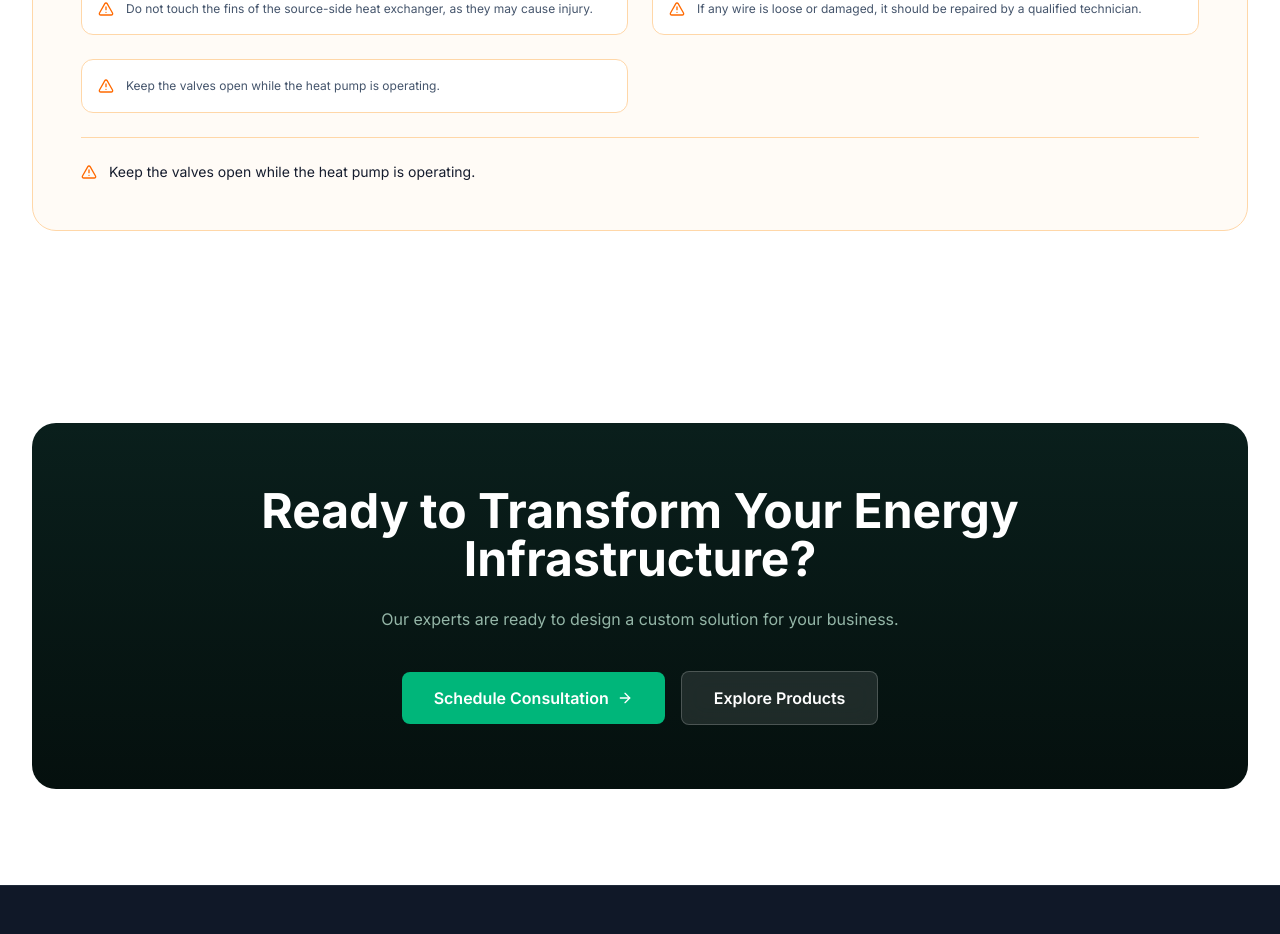
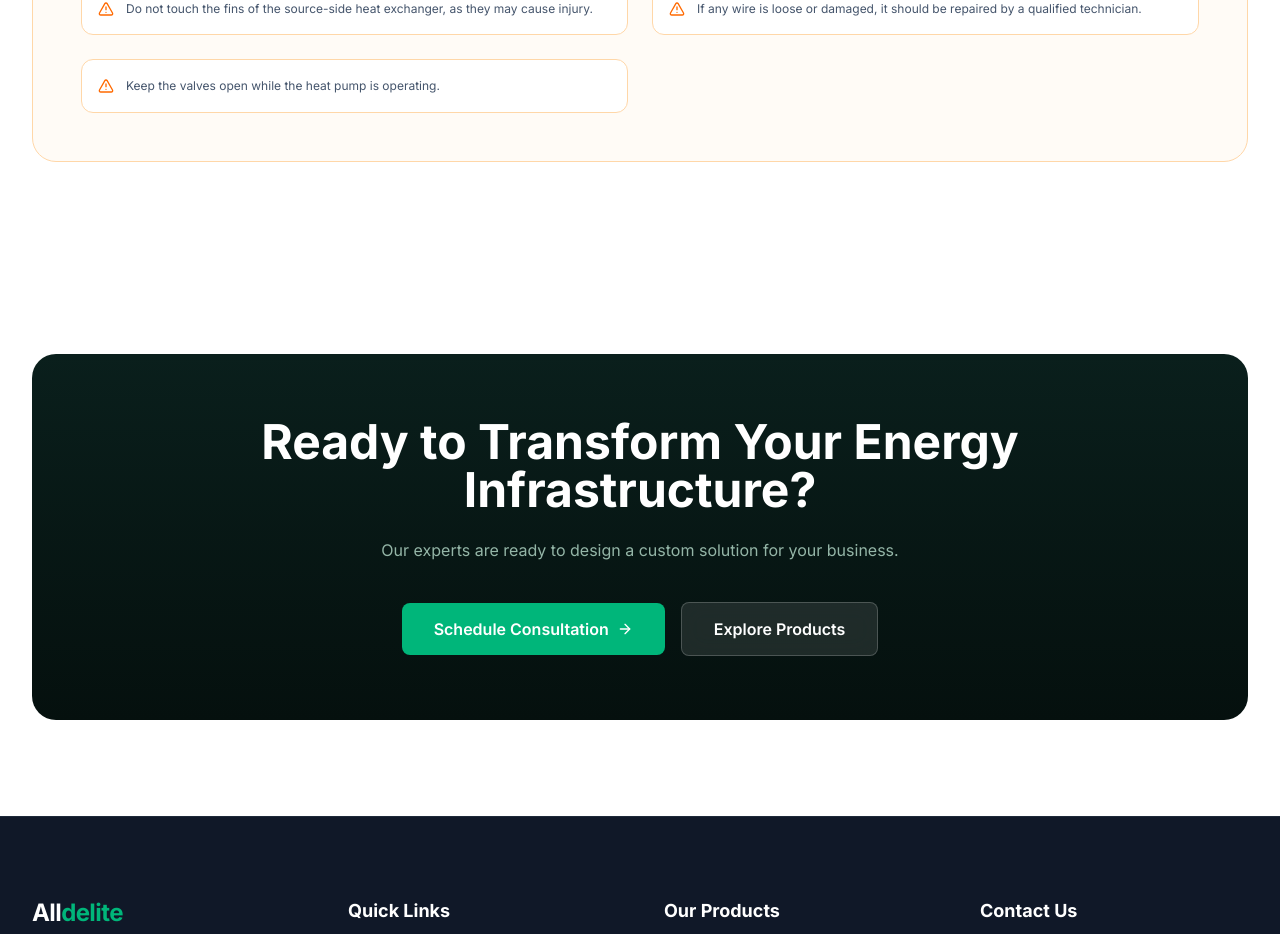
Before and after one commit to scaleoxperts/alldelite, a Next.js app: page /solutions in a window 1280 px wide. Shown: the part 4660-5594 px from the top of the page. Built offline with nearby package versions, Linux system fonts and the light colour scheme.

Commit message:
update(MaintenanceSection): comment out unused warning message for clarity

```diff
--- a/components/solutions/Maintenance.solutions.tsx
+++ b/components/solutions/Maintenance.solutions.tsx
@@ -46,12 +46,12 @@ export default function MaintenanceSection() {
               </div>
             ))}
           </div>
-          <div className="mt-6 flex items-start justify-start gap-3 border-t border-orange-200 pt-6">
+          {/* <div className="mt-6 flex items-start justify-start gap-3 border-t border-orange-200 pt-6">
             <AlertTriangle className="mt-0.5 h-4 w-4 shrink-0 text-orange-500" />
             <span className="text-sm text-(--color-text-black)">
               Keep the valves open while the heat pump is operating.
             </span>
-          </div>
+          </div> */}
         </div>
       </div>
     </section>
```
